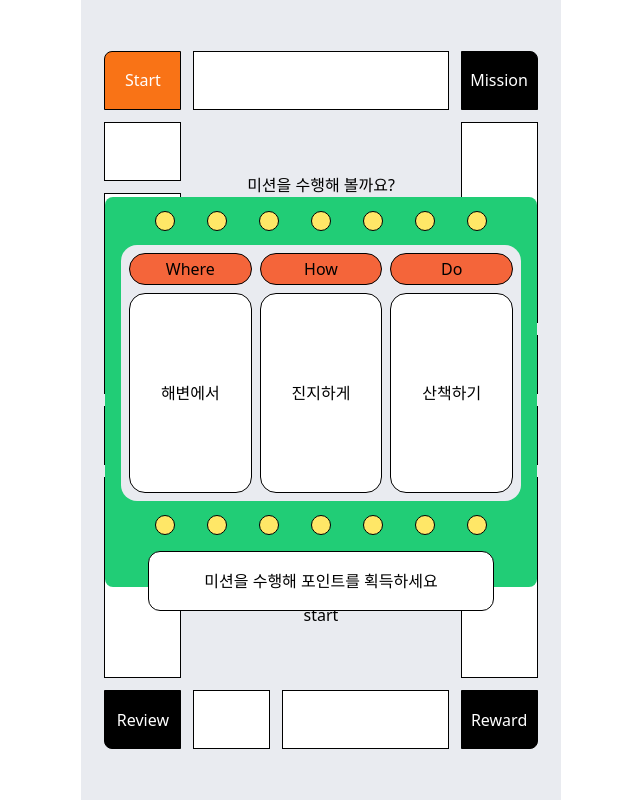
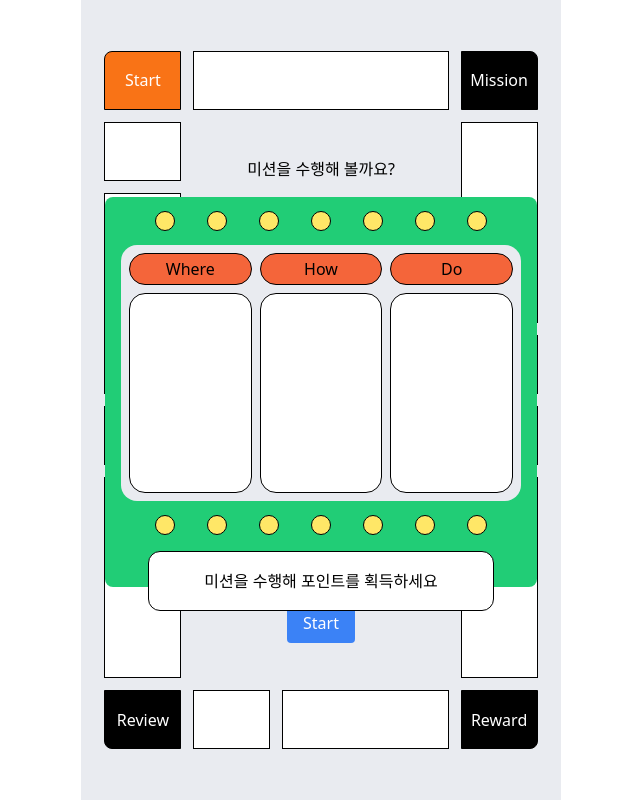
Before and after one commit to 4th-COKATHON/Team1-Client, a React (Vite) app: page / in a window 1280 px wide. Shown: the whole page, without its empty margins (319-959 px from the left). Built offline with nearby package versions, Linux system fonts and the light colour scheme.

Commit message:
feat: 슬롯 돌리기~~~~~~

```diff
--- /dev/null
+++ b/src/components/RollingArea.jsx
@@ -0,0 +1,71 @@
+import React, { useEffect, useState } from "react";
+
+const RollingArea = ({ content, isRolling, index }) => {
+  const [currentIndex, setCurrentIndex] = useState({
+    prev: 0,
+    current: 0,
+    next: 1,
+  });
+
+  useEffect(() => {
+    const contentLength = content.length;
+    const intervalDelay = 200; // 200ms마다 롤링 업데이트
+    const initialDelay = index * 500; // 각 인덱스에 대해 1초씩 딜레이
+
+    const interval = setInterval(() => {
+      if (isRolling) {
+        setCurrentIndex((indexes) => {
+          const newCurrent = (indexes.current + 1) % contentLength;
+          const newNext = (newCurrent + 1) % contentLength;
+          return {
+            prev: indexes.current,
+            current: newCurrent,
+            next: newNext,
+          };
+        });
+      }
+    }, intervalDelay);
+
+    const timeout = setTimeout(() => {
+      if (isRolling) {
+        setCurrentIndex((indexes) => {
+          const newCurrent = (indexes.current + 1) % contentLength;
+          const newNext = (newCurrent + 1) % contentLength;
+          return {
+            prev: indexes.current,
+            current: newCurrent,
+            next: newNext,
+          };
+        });
+      }
+    }, initialDelay);
+
+    return () => {
+      clearInterval(interval);
+      clearTimeout(timeout);
+    };
+  }, [isRolling]);
+
+  return (
+    <div className="flex flex-col w-full h-[200px] border border-black rounded-2xl bg-white overflow-hidden relative">
+      {content.map((contentItem, contentIndex) => (
+        <div
+          key={contentIndex}
+          className={`absolute top-0 left-0 w-full h-full flex justify-center items-center transition-transform duration-500 ease-in-out ${
+            contentIndex === currentIndex.prev
+              ? "transform translate-y-full"
+              : contentIndex === currentIndex.current
+              ? "transform translate-y-0"
+              : contentIndex === currentIndex.next
+              ? "transform -translate-y-full"
+              : "hidden"
+          }`}
+        >
+          {contentItem}
+        </div>
+      ))}
+    </div>
+  );
+};
+
+export default RollingArea;
--- a/src/components/SlotMachine.jsx
+++ b/src/components/SlotMachine.jsx
@@ -1,31 +1,52 @@
-import React, { useEffect, useState } from "react";
+import React, { useState } from "react";
+import RollingArea from "./RollingArea";
 
 const SlotMachine = () => {
   const itemContainer = [
-    { title: "Where", content: ["남산타워에서", "해변에서", "박물관에서"] },
-    { title: "How", content: ["귀엽게", "진지하게", "활발하게"] },
-    { title: "Do", content: ["사진찍기", "산책하기", "책읽기"] },
+    {
+      title: "Where",
+      content: [
+        "남산타워에서",
+        "해변에서",
+        "박물관에서",
+        "공원에서",
+        "카페에서",
+        "산에서",
+      ],
+    },
+    {
+      title: "How",
+      content: [
+        "귀엽게",
+        "진지하게",
+        "활발하게",
+        "조용하게",
+        "우아하게",
+        "편안하게",
+      ],
+    },
+    {
+      title: "Do",
+      content: [
+        "사진찍기",
+        "산책하기",
+        "책읽기",
+        "그림그리기",
+        "춤추기",
+        "노래하기",
+      ],
+    },
   ];
 
-  const [currentIndex, setCurrentIndex] = useState(
-    new Array(itemContainer.length).fill(0)
-  );
+  const [isRolling, setIsRolling] = useState(false);
 
-  useEffect(() => {
-    const interval = setInterval(() => {
-      setCurrentIndex((prevIndex) =>
-        prevIndex.map(
-          (index, i) => (index + 1) % itemContainer[i].content.length
-        )
-      );
-    }, 5000);
-
-    return () => clearInterval(interval);
-  }, []);
+  const toggleRolling = () => {
+    setIsRolling((prev) => !prev);
+  };
 
   return (
     <div className="w-full h-full flex flex-col items-center justify-center">
-      <div>미션을 수행해 볼까요?</div>
+      <div className="mb-4">미션을 수행해 볼까요?</div>
       <div className="relative flex flex-col items-center w-[90%] h-[390px] bg-[#21CD76] rounded-lg p-4">
         <div className="flex flex-row justify-center items-center gap-8 w-full h-4 mb-4">
           {[...Array(7)].map((_, index) => (
@@ -45,20 +66,11 @@ const SlotMachine = () => {
               <div className="flex justify-center items-center w-full h-[32px] rounded-2xl bg-[#F4653A] border border-black">
                 {item.title}
               </div>
-              <div className="flex flex-col w-full h-[200px] border border-black rounded-2xl bg-white overflow-hidden relative">
-                {item.content.map((contentItem, contentIndex) => (
-                  <div
-                    key={contentIndex}
-                    className={`absolute top-0 left-0 w-full h-full flex justify-center items-center transition-transform duration-500 ease-in-out ${
-                      contentIndex === currentIndex[index]
-                        ? "transform translate-y-0"
-                        : "transform -translate-y-full"
-                    }`}
-                  >
-                    {contentItem}
-                  </div>
-                ))}
-              </div>
+              <RollingArea
+                content={item.content}
+                isRolling={isRolling}
+                index={index}
+              />
             </div>
           ))}
         </div>
@@ -74,7 +86,12 @@ const SlotMachine = () => {
           미션을 수행해 포인트를 획득하세요
         </div>
       </div>
-      <button className="mt-4">start</button>
+      <button
+        onClick={toggleRolling}
+        className="mt-4 px-4 py-2 bg-blue-500 text-white rounded"
+      >
+        {isRolling ? "Stop" : "Start"}
+      </button>
     </div>
   );
 };
```
